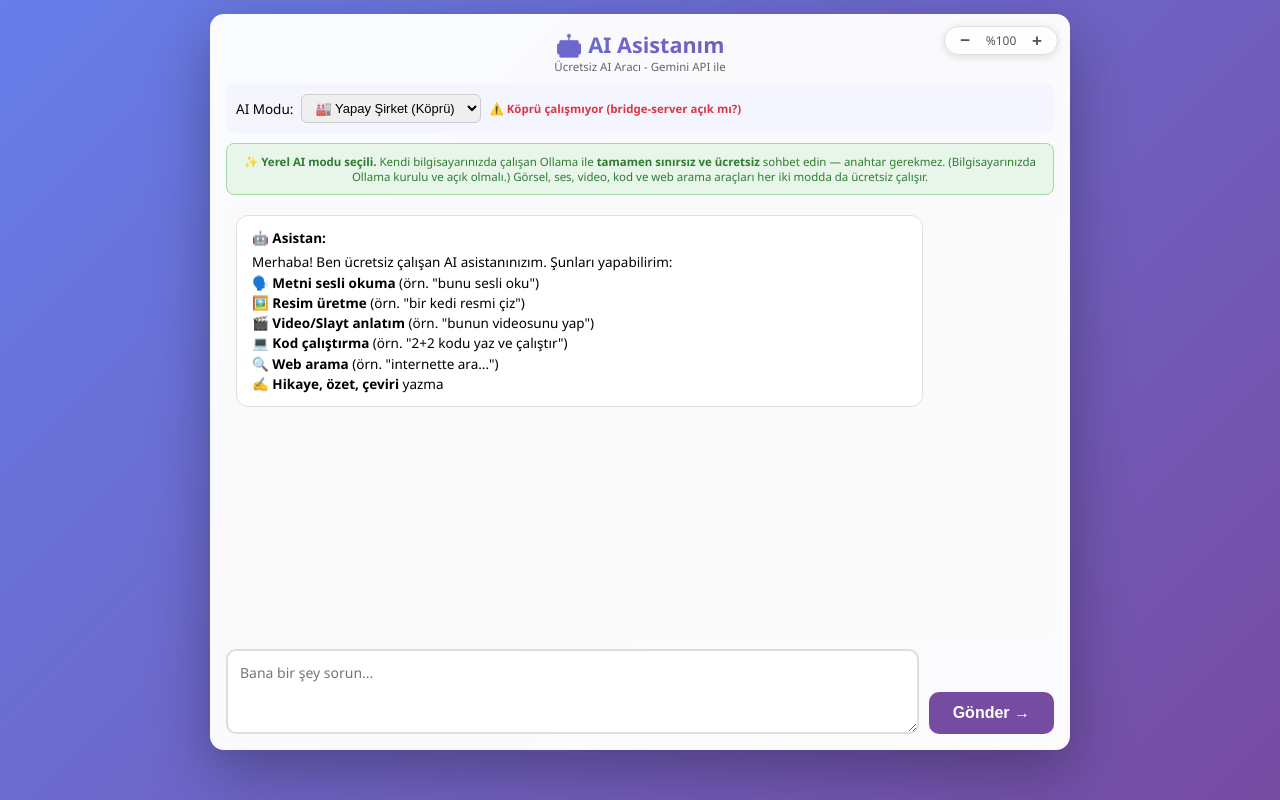
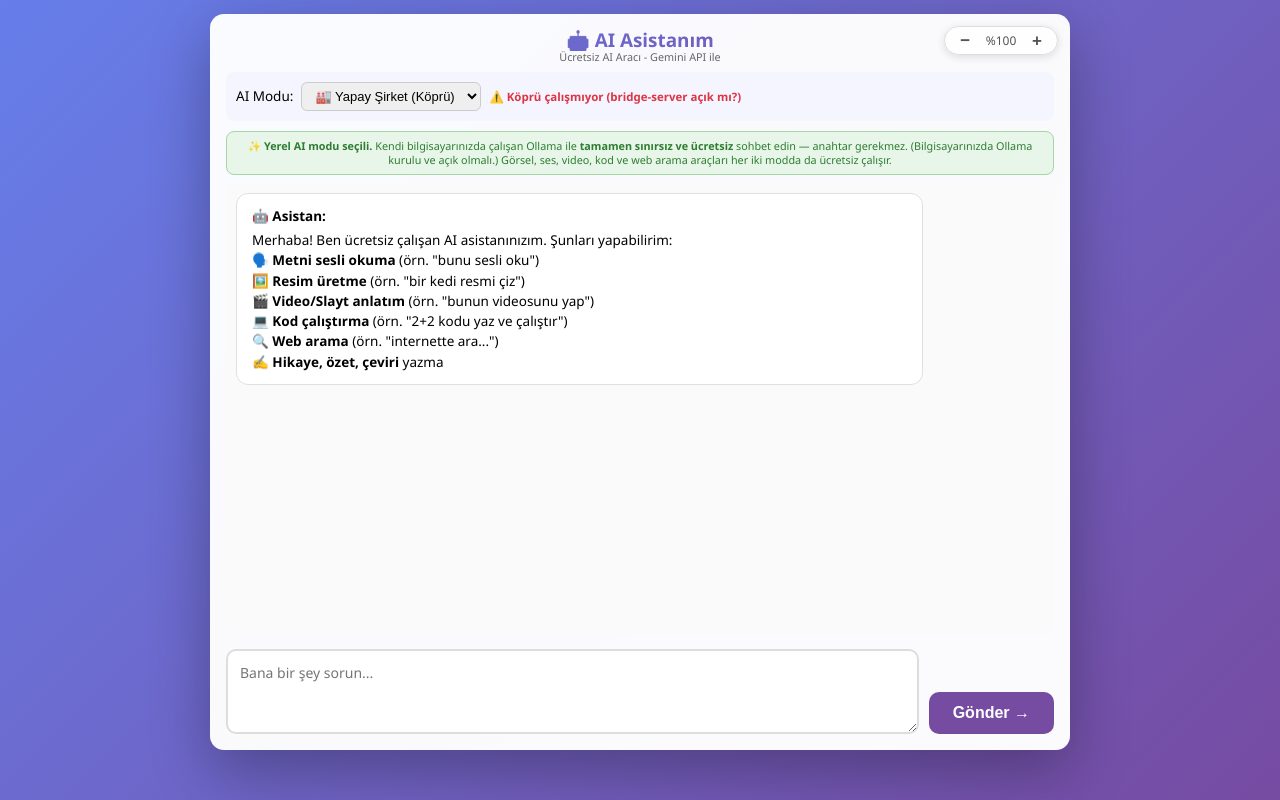
Before and after one commit to ahmetks55/ai-asistanim, a plain HTML site: page index.html in a window 1280 px wide. Drawn offline with Linux system fonts and the light colour scheme; no server answers.

Commit message:
style: ust bloklari sikilastir (header h1 1.4rem, subtitle 0.8rem, notice 0.8rem/ince)

```diff
--- a/style.css
+++ b/style.css
@@ -70,11 +70,12 @@ body {
 
 header {
   text-align: center;
-  margin-bottom: 10px;
+  margin-bottom: 8px;
 }
 
 header h1 {
-  font-size: 1.6rem;
+  font-size: 1.4rem;
+  line-height: 1.1;
   background: linear-gradient(90deg, #667eea, #764ba2);
   -webkit-background-clip: text;
   -webkit-text-fill-color: transparent;
@@ -82,17 +83,19 @@ header h1 {
 
 .subtitle {
   color: #666;
-  font-size: 0.85rem;
+  font-size: 0.8rem;
+  line-height: 1.2;
 }
 
 .notice {
   background: #e8f5e9;
   border: 1px solid #a5d6a7;
   color: #2e7d32;
-  padding: 10px 12px;
+  padding: 7px 10px;
   border-radius: 8px;
-  margin-bottom: 10px;
-  font-size: 0.85rem;
+  margin-bottom: 8px;
+  font-size: 0.8rem;
+  line-height: 1.3;
   text-align: center;
 }
 
```
